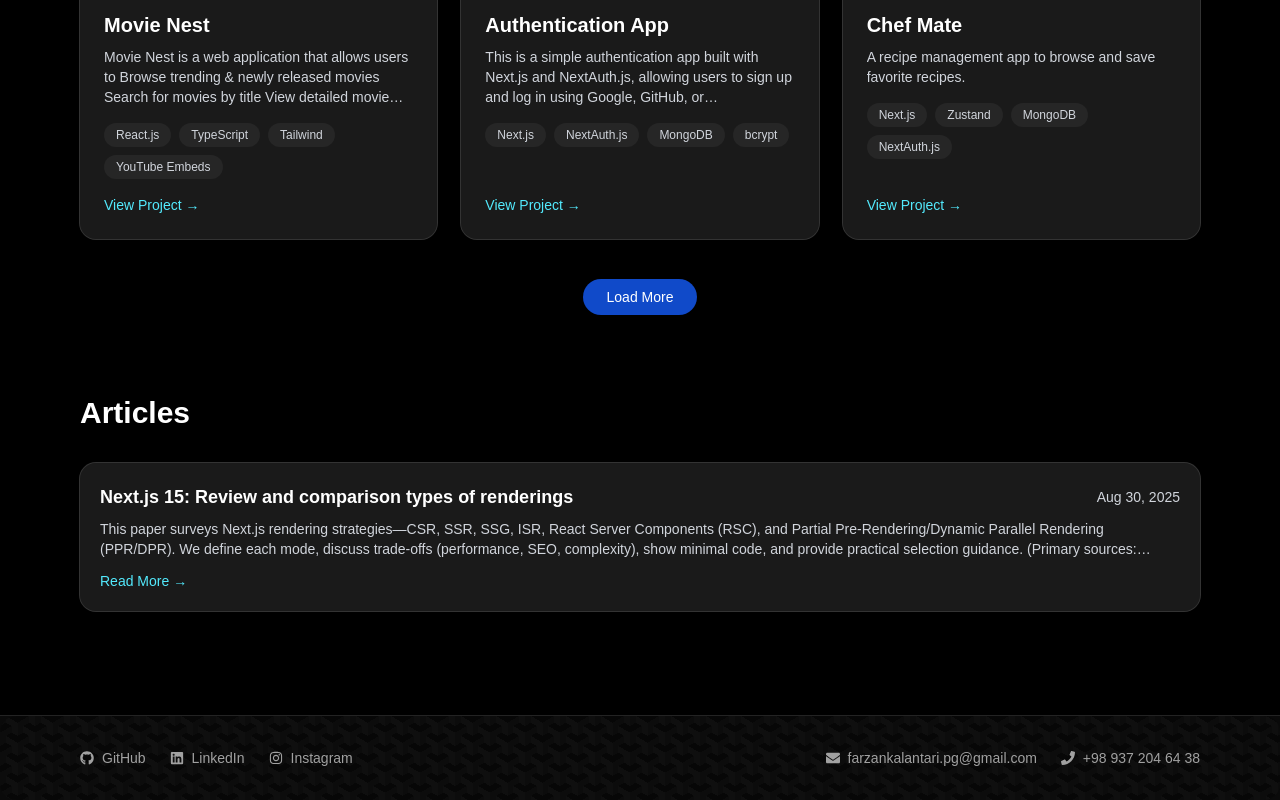
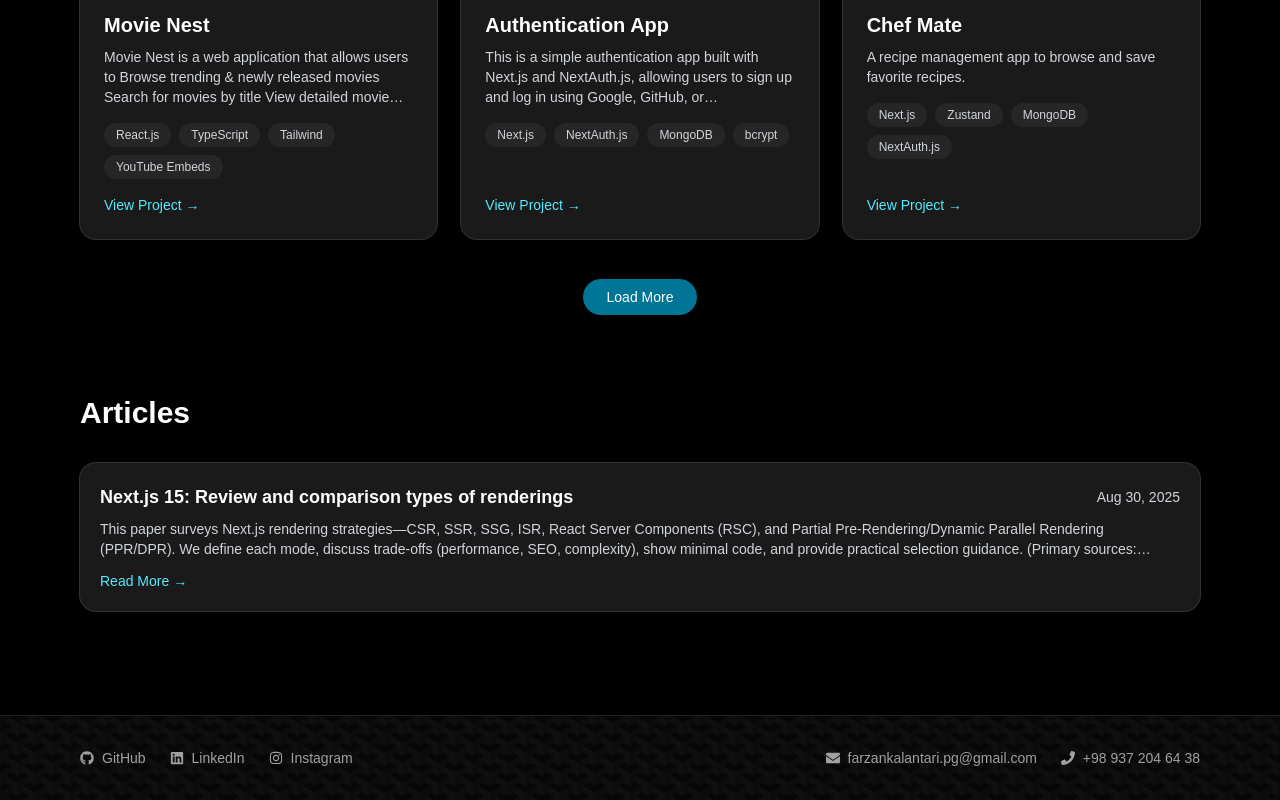
Before and after one commit to farzankln/farzan-portfolio, a Next.js app: page / in a window 1280 px wide. Shown: the part 2030-2830 px from the top of the page. Built offline with nearby package versions, Linux system fonts and the light colour scheme.

Commit message:
Refactor (ui) : some change in paginated list (style & animation)

```diff
--- a/src/components/ui/PaginatedList.tsx
+++ b/src/components/ui/PaginatedList.tsx
@@ -51,11 +51,18 @@ export default function LoadMoreList<T>({
       </motion.div>
 
       {(visibleItems < items.length || visibleItems > initialCount) && (
-        <div className="mt-10 flex justify-center gap-4 flex-wrap">
+        <motion.div
+          className="mt-10 flex justify-center gap-4 flex-wrap"
+          initial={{ opacity: 0 }}
+          whileInView={{ opacity: 1 }}
+          transition={{ duration: 0.6, delay: 0.2 }}
+          viewport={{ once: true }}
+        >
           {visibleItems < items.length && (
             <button
               onClick={handleLoadMore}
-              className="rounded-full bg-blue-600/80 backdrop-blur-md px-6 py-2 text-sm font-medium text-white hover:bg-blue-500/90 hover:shadow-lg transition-all focus:outline-none focus:ring-2 focus:ring-blue-400"
+              className="cursor-pointer rounded-full bg-cyan-700 backdrop-blur-md px-6 py-2 text-sm font-medium
+              text-white hover:bg-cyan-500/85 hover:shadow-lg transition-all focus:outline-none"
               aria-label="Load more items"
             >
               Load More
@@ -64,13 +71,14 @@ export default function LoadMoreList<T>({
           {visibleItems > initialCount && (
             <button
               onClick={handleShowLess}
-              className="rounded-full bg-neutral-700/60 backdrop-blur-md px-6 py-2 text-sm font-medium text-white hover:bg-neutral-600/70 hover:shadow-lg transition-all focus:outline-none focus:ring-2 focus:ring-blue-400"
+              className="cursor-pointer rounded-full bg-neutral-700/60 backdrop-blur-md px-6 py-2 text-sm font-medium
+              text-white hover:bg-neutral-600/70 hover:shadow-lg transition-all focus:outline-none"
               aria-label="Show fewer items"
             >
               Show Less
             </button>
           )}
-        </div>
+        </motion.div>
       )}
     </div>
   );
```
